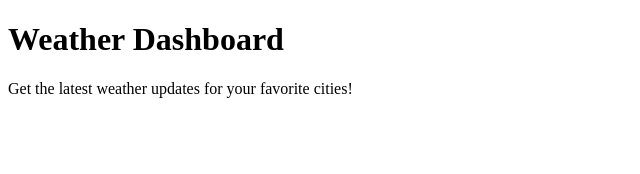
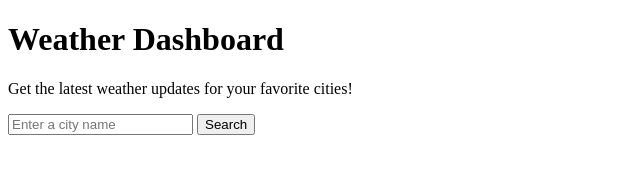
Before and after one commit to yancfgomes/weather-forecast-dashboard, a plain HTML site: page index.html in a window 1280 px wide. Shown: the whole page, without its empty margins (0-640 px from the left). Drawn offline with Linux system fonts and the light colour scheme.

Commit message:
add search and section placeholders to main layout

```diff
--- a/index.html
+++ b/index.html
@@ -16,7 +16,19 @@
             Get the latest weather updates for your favorite cities!
         </p>
     </header>
-    <main></main>
+    <main>
+        <!-- Search Section -->
+        <section class="search-section">
+            <input type="text" id="city-input" placeholder="Enter a city name">
+            <button id="search-button">Search</button>
+        </section>
+
+        <!-- weather Information Section  -->
+        <section></section>
+
+        <!-- Favorites Section -->
+        <section></section>
+    </main>
     <footer></footer>
 
     <script src="script.js"></script>
```
